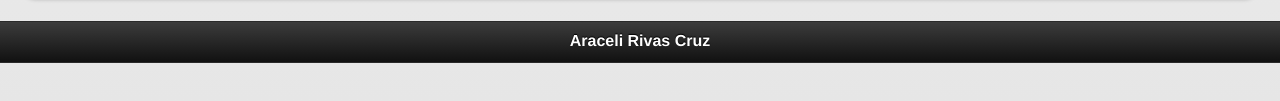
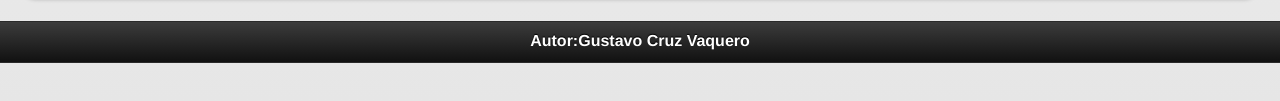
Before and after one commit to reynabravo/Imc5, a plain HTML site: page index.html in a window 1280 px wide. Shown: the part 275-376 px from the top of the page. Drawn offline with Linux system fonts and the light colour scheme.

Commit message:
Update index.html

```diff
--- a/index.html
+++ b/index.html
@@ -69,7 +69,7 @@ function indice(){
 
 	</div>
 	<div data-role="footer">
-		<h4>Araceli Rivas Cruz</h4>
+		<h4>Autor:Gustavo Cruz Vaquero</h4>
 	</div>
 </div>
 
```
